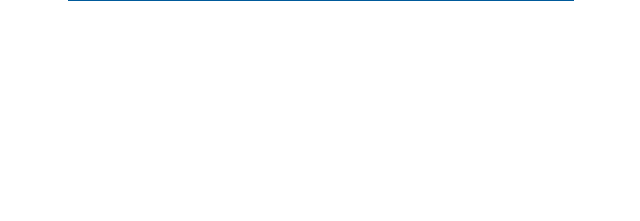
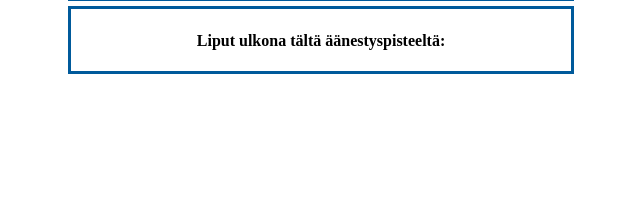
Before and after one commit to nailor/tyy-vaali, a Django app: template templates/index.html in a window 1280 px wide. Shown: the part 367-588 px from the top of the page, without its empty margins (319-959 px from the left). Run offline with Django 3.2, Linux system fonts and the light colour scheme; the template is opened without the code that fills it, so the values that code supplies are empty; parts of the project's set-up code (start-up, migrations or seed data) failed here and were passed over.

Commit message:
Add votelist panel

```diff
--- a/media/css/aanikone.css
+++ b/media/css/aanikone.css
@@ -9,6 +9,7 @@
 }
 
 .panel {
+  margin-top: 5px;
   margin-left: auto;
   margin-right: auto;
   padding-top: 2px;
--- a/templates/index.html
+++ b/templates/index.html
@@ -51,6 +51,9 @@
          </p>
        </div>
      </div>
+     <div id="voterspanel" class="panel">
+       <h4>Liput ulkona tältä äänestyspisteeltä:</h4>
+     </div>
      <img id="ajax-loader" src="{{ MEDIA_URL }}img/ajax-loader.gif" alt="">
    </body>
 </html>
```
